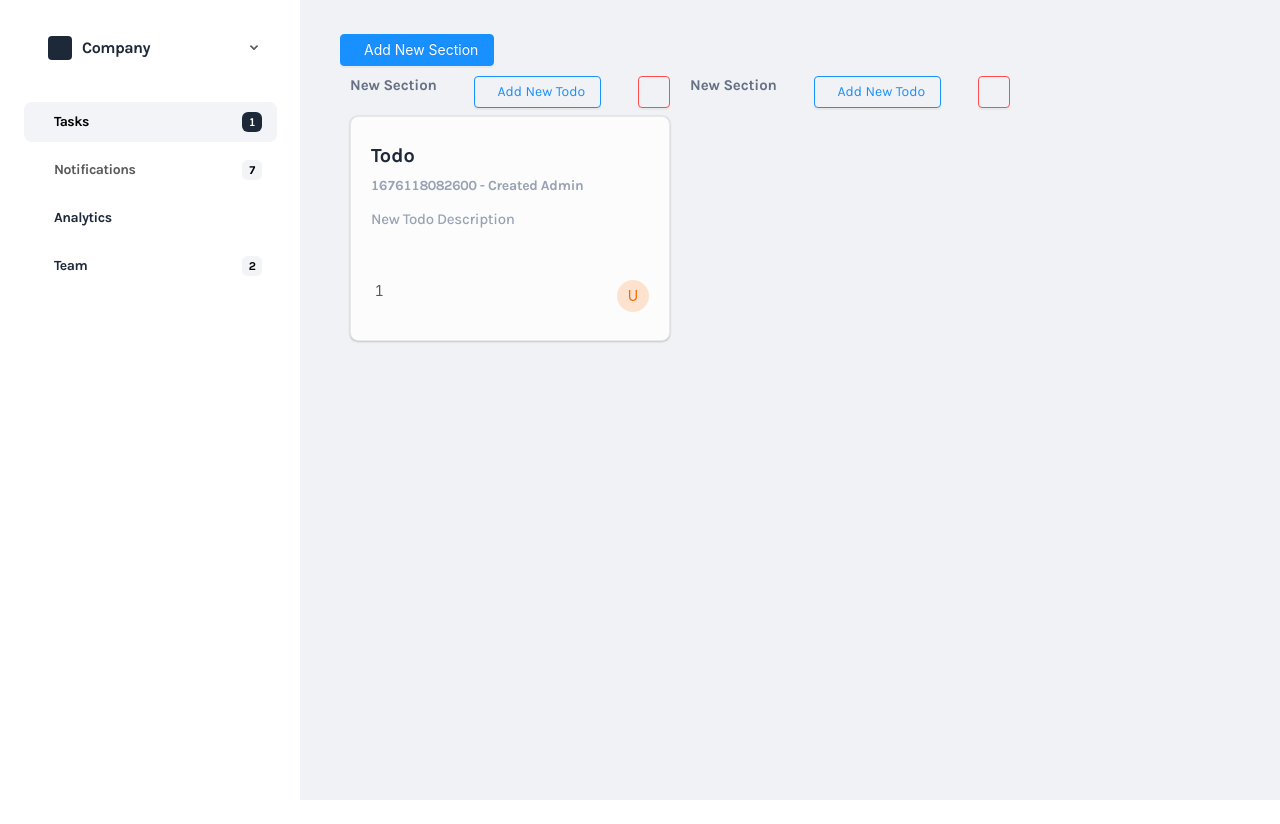
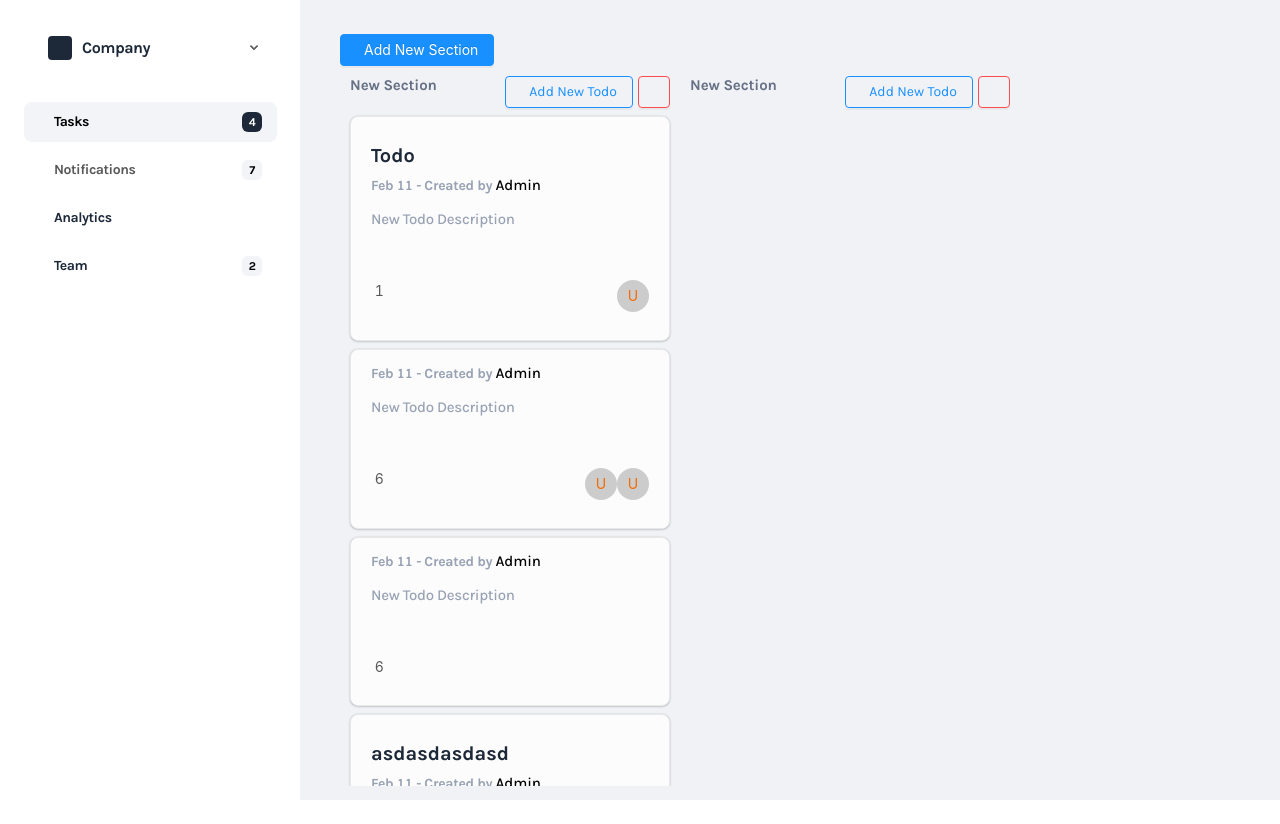
Before and after one commit to Omerkirkan/fr-dev-case, a Vue app: page /todos in a window 1280 px wide. Built offline with nearby package versions, Linux system fonts and the light colour scheme; data requests are answered from the project's data file.

Commit message:
todo card date text updated

```diff
--- a/db.json
+++ b/db.json
@@ -15,6 +15,42 @@
           "image": false,
           "comments": 1,
           "followers": 1
+        },
+        {
+          "id": 88502,
+          "title": "",
+          "description": "New Todo Description",
+          "created_at": 1676122037257,
+          "link": null,
+          "addition": null,
+          "labels": [],
+          "image": false,
+          "comments": 6,
+          "followers": 2
+        },
+        {
+          "id": 68813,
+          "title": "",
+          "description": "New Todo Description",
+          "created_at": 1676122171904,
+          "link": null,
+          "addition": null,
+          "labels": [],
+          "image": false,
+          "comments": 6,
+          "followers": 0
+        },
+        {
+          "id": 5521,
+          "title": "asdasdasdasd",
+          "description": "New Todo Description",
+          "created_at": 1676122191637,
+          "link": null,
+          "addition": null,
+          "labels": [],
+          "image": false,
+          "comments": 4,
+          "followers": 1
         }
       ]
     },
--- a/src/assets/scss/style.scss
+++ b/src/assets/scss/style.scss
@@ -271,3 +271,17 @@
 .ml-15 {
     margin-left: 15px;
 }
+
+.mr-5 {
+    margin-right: 5px;
+}
+
+.strong-text {
+    font-family: 'Karla';
+    font-style: normal;
+    font-weight: 500;
+    font-size: 15px;
+    line-height: 18px;
+    letter-spacing: -0.0075em;
+    color: black !important;
+}
--- a/src/components/Todo/SectionComp.vue
+++ b/src/components/Todo/SectionComp.vue
@@ -3,8 +3,10 @@
     <div class="list-section-header">
       <span v-if="!sectionTitleEdit" @click="editTitle()"> {{ section.title }} </span>
       <input type="text" v-model="sectionTitle" ref="sectiontitleedit" v-if="sectionTitleEdit" @blur="updateTitle()">
-      <a-button type="primary" @click="addNewTodo()" ghost> <a-icon type="plus" /> Add New Todo </a-button>
+      <div>
+      <a-button type="primary" @click="addNewTodo()" ghost class="mr-5"> <a-icon type="plus" /> Add New Todo </a-button>
       <a-button type="danger" @click="deleteSection()" ghost> <a-icon type="delete" /></a-button>
+    </div>
     </div>
     <div class="list-section-body">
       <draggable
--- a/src/components/Todo/TodoCard.vue
+++ b/src/components/Todo/TodoCard.vue
@@ -15,9 +15,11 @@
       @blur="todoNameEdited()"
       v-if="todoNameEdit"
     />
-    <span class="todo-created-date">
-      {{ todo.created_at }} - Created <b>Admin</b>
+    <div>
+    <span :class="{'todo-created-date': !todoNameEdit}">
+      {{ getDateFormat }} - Created by <b class="strong-text">Admin</b>
     </span>
+  </div>
 
     <p class="todo-card-description">{{ todo.description }}</p>
 
@@ -39,7 +41,14 @@
     </div>
 
     <div class="todo-card-labels">
-        <a-tag class="colorful-label" :color="colors[i]" v-for="(label, i) in todo.labels" :key="label+i"> {{ label }} </a-tag>
+      <a-tag
+        class="colorful-label"
+        :color="colors[i]"
+        v-for="(label, i) in todo.labels"
+        :key="label + i"
+      >
+        {{ label }}
+      </a-tag>
     </div>
 
     <div class="todo-card-comment">
@@ -48,11 +57,14 @@
         <span> {{ todo.comments }} </span>
       </div>
       <div>
-            <a-avatar v-for="(follower,i) in todo.followers" :key="i" style="color: #f56a00; backgroundColor: #fde3cf">
+        <a-avatar
+          v-for="(follower, i) in todo.followers"
+          :key="i"
+          style="color: #f56a00; backgroundcolor: #fde3cf"
+        >
           U
         </a-avatar>
       </div>
-
     </div>
   </a-card>
 </template>
@@ -106,6 +118,18 @@ export default {
     },
   },
 
+  computed:{
+    getDateFormat(){
+      return new Date(this.todo.created_at).toLocaleDateString(
+        "en-US",
+        {
+          month: "short",
+          day: "numeric",
+        }
+      );
+    }
+  },
+
   mounted() {
     setTimeout(() => {
       this.cardLoading = false;
```
Lines whose indentation alone changed are shown as unchanged.
